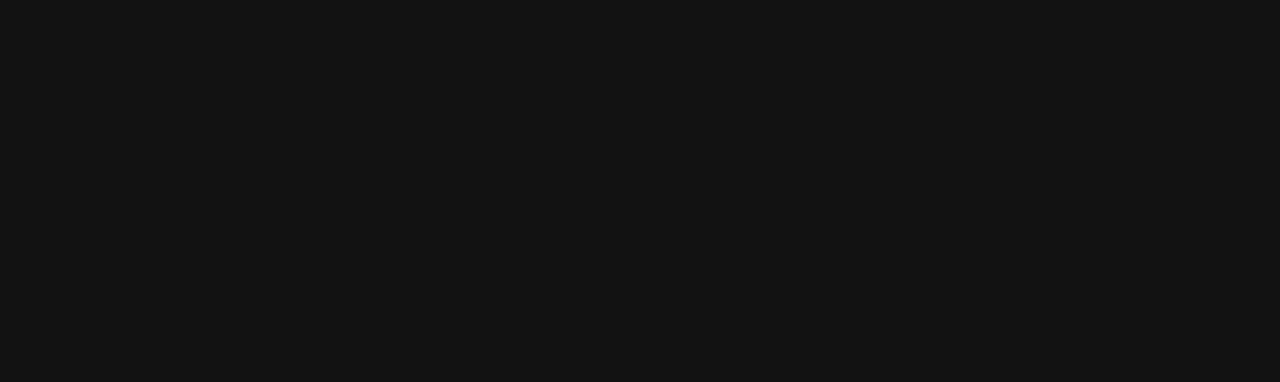
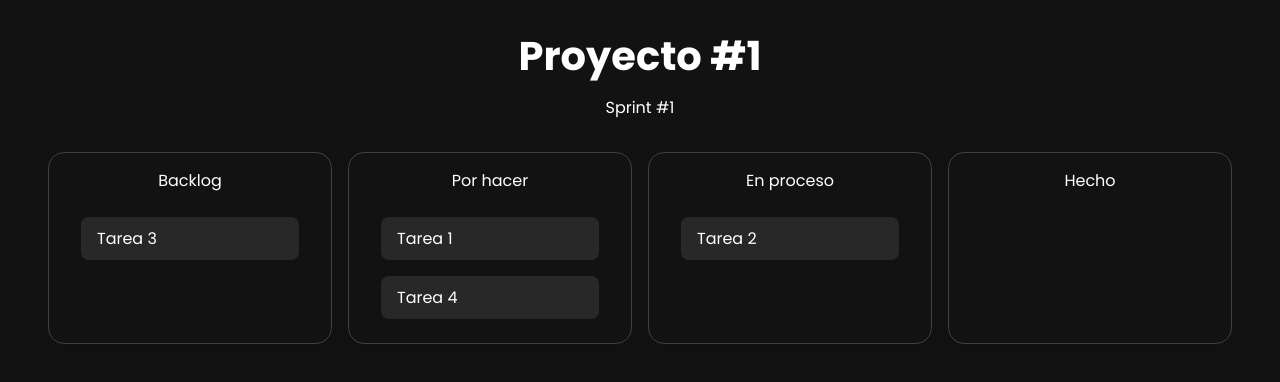
Before and after one commit to nicomellaor/pro-gestion, a React (Vite) app: page /kanban in a window 1280 px wide. Before the commit this address had no page. Shown: the top 382 px of the page. Built offline with nearby package versions, Linux system fonts and the light colour scheme.

Commit message:
feat: add new pages

```diff
--- a/src/App.jsx
+++ b/src/App.jsx
@@ -1,6 +1,9 @@
 import { Route, Routes } from 'react-router-dom'
 import './App.css'
 import Home from './pages/Home'
+import Backlog from './pages/Backlog'
+import Sprints from './pages/Sprints'
+import Kanban from './pages/Kanban'
 
 function App() {
   // Rutas de la app
@@ -8,6 +11,9 @@ function App() {
     <>
       <Routes>
         <Route path="/" element={<Home />}></Route>
+        <Route path="/backlog" element={<Backlog />}></Route>
+        <Route path="/sprints" element={<Sprints />}></Route>
+        <Route path="/kanban" element={<Kanban />}></Route>
       </Routes>
     </>
   )
--- a/src/components/DragAndDrop.jsx
+++ b/src/components/DragAndDrop.jsx
@@ -2,7 +2,7 @@ import { useState } from "react"
 import ContainerCard from "./ContainerCard"
 
 function DragAndDrop ({tasks}) {
-    const states = ['Por hacer', 'En proceso', 'Hecho']
+    const states = ['Backlog', 'Por hacer', 'En proceso', 'Hecho']
     const [isDragging, setIsDragging] = useState(false)
     const [listTasks, setListTasks] = useState(tasks)
 
--- /dev/null
+++ b/src/pages/Backlog.jsx
@@ -0,0 +1,5 @@
+function Backlog() {
+
+}
+
+export default Backlog
--- a/src/pages/Home.jsx
+++ b/src/pages/Home.jsx
@@ -1,13 +1,10 @@
-import DragAndDrop from "../components/DragAndDrop"
 
 function Home() {
-    const tasks = [{id: 1, content: 'Tarea 1', state: 'Por hacer'}, {id: 2, content: 'Tarea 2', state: 'En proceso'}, {id: 3, content: 'Tarea 3', state: 'Hecho'}, {id: 4, content: 'Tarea 4', state: 'Por hacer'}]
     return (
-        <div className="main-container">
+        <>
             <h1>ProGestión 📌</h1>
             <p className="text-center">Software de Gestión de Proyectos Ágiles</p>
-            <DragAndDrop tasks={tasks}/>
-        </div>
+        </>
       )
 }
 
--- /dev/null
+++ b/src/pages/Kanban.jsx
@@ -0,0 +1,14 @@
+import DragAndDrop from "../components/DragAndDrop"
+
+function Kanban() {
+    const tasks = [{id: 1, content: 'Tarea 1', state: 'Por hacer'}, {id: 2, content: 'Tarea 2', state: 'En proceso'}, {id: 3, content: 'Tarea 3', state: 'Backlog'}, {id: 4, content: 'Tarea 4', state: 'Por hacer'}]
+    return (
+        <>
+            <h1>Proyecto #1</h1>
+            <p className="text-center">Sprint #1</p>
+            <DragAndDrop tasks={tasks}/>
+        </>
+      )
+}
+
+export default Kanban
--- /dev/null
+++ b/src/pages/Sprints.jsx
@@ -0,0 +1,5 @@
+function Sprints() {
+
+}
+
+export default Sprints
```
